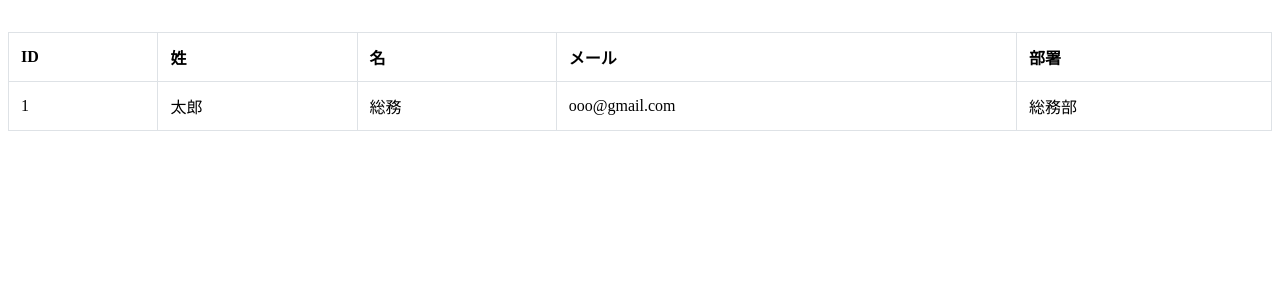
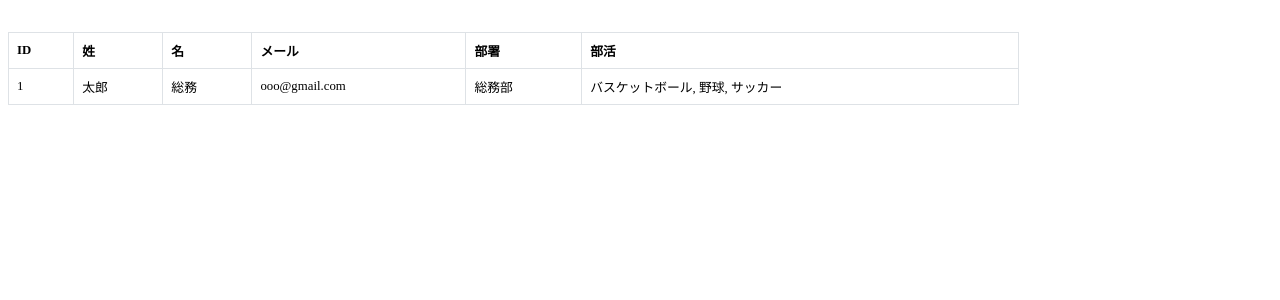
Before and after one commit to minjyun3011/hr_management, a Django app: page / in a window 1280 px wide. Shown: the top 300 px of the page. Run offline with Django 5.2, Linux system fonts and the light colour scheme; data comes from the database, SQL or seed files in the repository; both versions use the stored data as it was after the commit.

Commit message:
人事情報表示までできた

```diff
--- a/project/employee/admin.py
+++ b/project/employee/admin.py
@@ -1,5 +1,6 @@
 from django.contrib import admin
-from .models import Department, Employee
+from .models import Department, Employee, Club
 
 admin.site.register(Department)
 admin.site.register(Employee)
+admin.site.register(Club)
--- a/project/employee/models.py
+++ b/project/employee/models.py
@@ -9,12 +9,23 @@ class Department(models.Model):
         return self.name
 
 
+class Club(models.Model):
+    name = models.CharField('部活名', max_length=20)
+    created_at = models.DateTimeField('日付', default=timezone.now)
+
+    def __str__(self):
+        return self.name
+
 class Employee(models.Model):
     first_name = models.CharField('名', max_length=20)
     family_name = models.CharField('姓', max_length=20)
     email = models.EmailField('メールアドレス', blank=True)
     department = models.ForeignKey(
             Department, verbose_name="部署", on_delete=models.PROTECT,
+            #ForeignKeyではon_deleteが必須
+        )
+    club = models.ManyToManyField(
+            Club, verbose_name='部活',
         )
     created_at = models.DateTimeField('日付', default=timezone.now)
 
--- a/project/employee/static/css/style.css
+++ b/project/employee/static/css/style.css
@@ -1,6 +1,7 @@
-/* テーブルの基本スタイル */
+/* テーブル全体のスタイルを小さくする */
 .table {
-    width: 100%; /* テーブルの幅を100%に設定 */
+    width: 80%; /* テーブルの幅を全体の80%に設定 */
+    font-size: 0.8rem; /* テーブル内のフォントサイズを小さく設定 */
     border-collapse: collapse; /* セルの境界線を1本にまとめる */
     margin-bottom: 1rem; /* 下部に余白を設定 */
     background-color: white; /* テーブルの背景色を白に設定 */
@@ -22,7 +23,7 @@
 
 /* テーブルセルのスタイル */
 .table td, .table th {
-    padding: .75rem; /* セルの内側の余白を設定 */
+    padding: 0.5rem; /* セルの内側の余白を小さく設定 */
     border: 1px solid #dee2e6; /* セルの境界線の色と太さを設定 */
     text-align: left; /* テキストを左揃えに設定 */
 }
--- a/project/employee/templates/employee/employee_list.html
+++ b/project/employee/templates/employee/employee_list.html
@@ -9,6 +9,7 @@
             <th>名</th>
             <th>メール</th>
             <th>部署</th>
+            <th>部活</th>
         </tr>
     </head>
 
@@ -20,6 +21,12 @@
             <td>{{ employee.first_name }}</td>
             <td>{{ employee.email }}</td>
             <td>{{ employee.department }}</td>
+            <td>
+                {% for club in employee.club.all %}
+                {{ club.name }}{% if not forloop.last %},{% endif %}
+                {% endfor %}
+            </td>
+
         </tr>
         {% endfor %}
     </body>
```
Also changed, not shown: project/db.sqlite3, project/employee/migrations/0002_club.py (added), project/employee/migrations/0003_employee_club.py (added).
